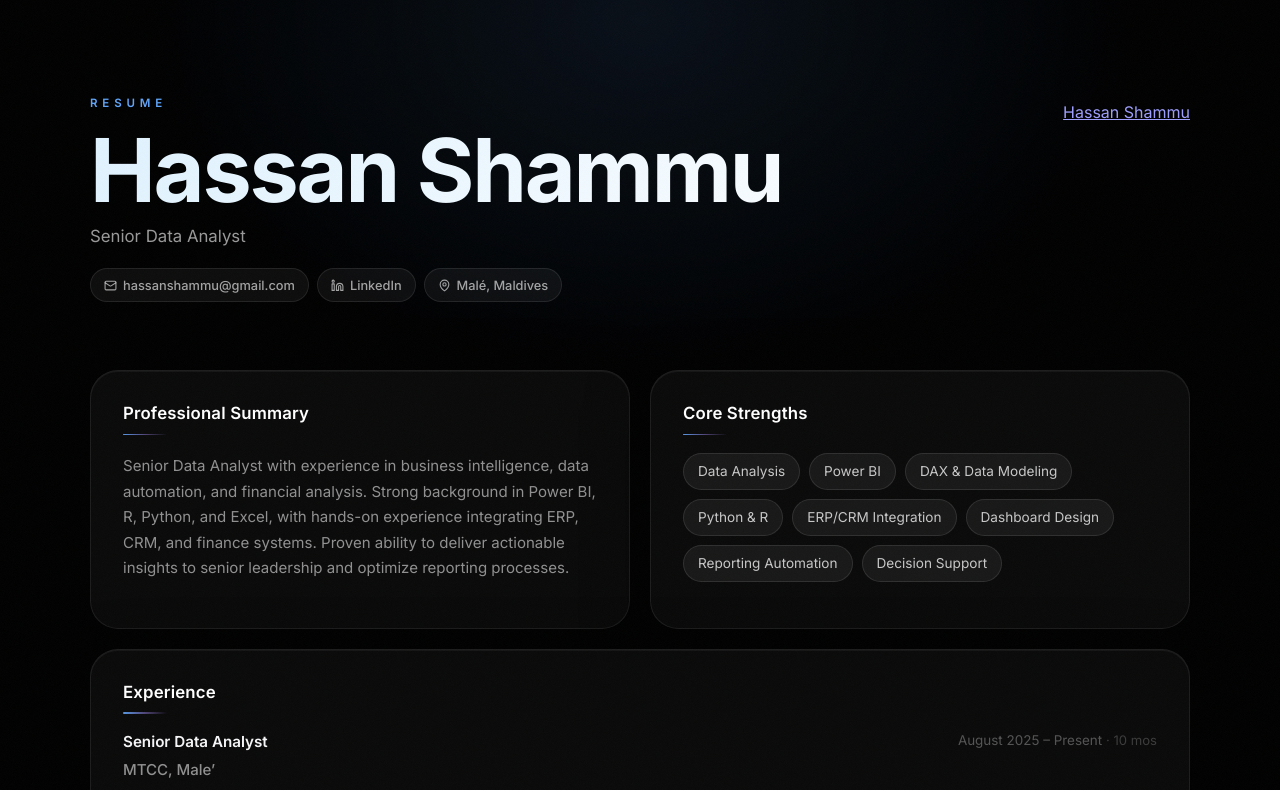
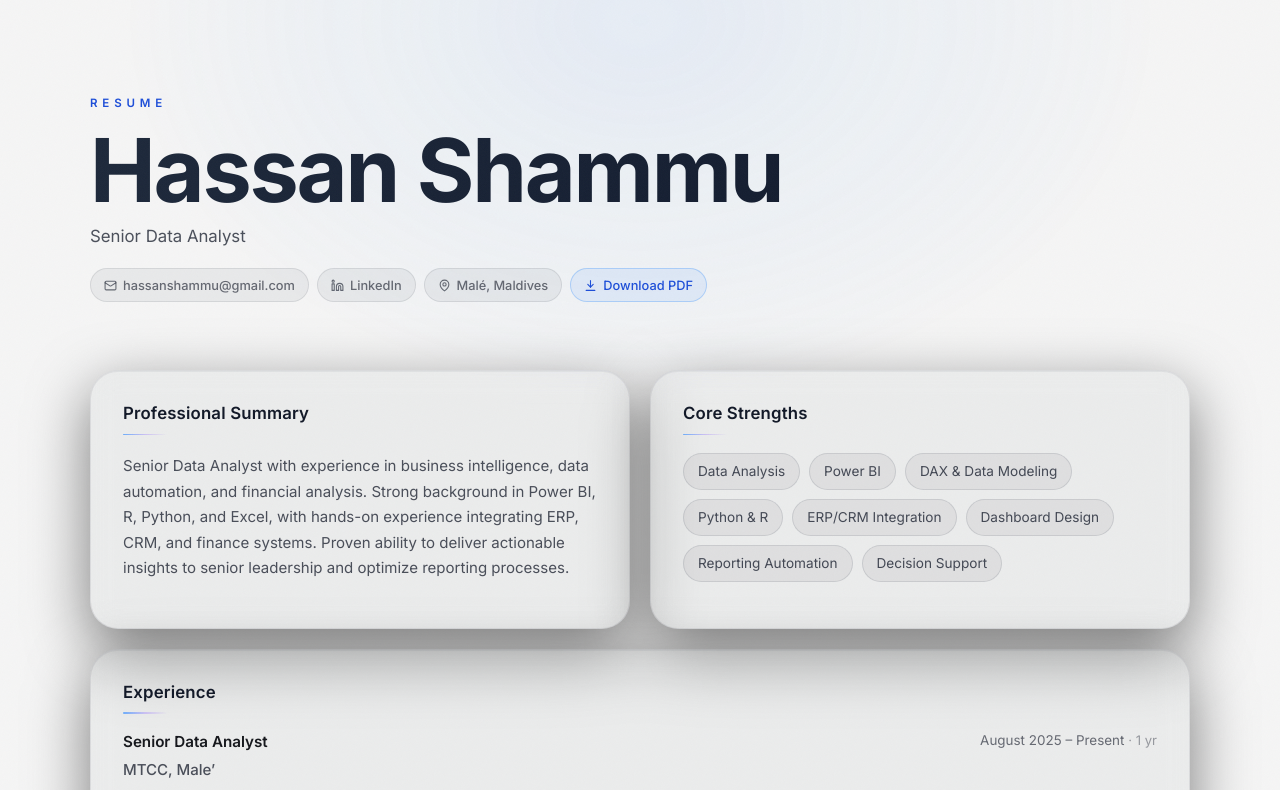
Before and after one commit to shammu119/Hassan_Shammu_Resume, a plain HTML site: page index.html in a window 1280 px wide. Shown: the top 790 px of the page. Drawn offline with Linux system fonts and the light colour scheme.

Commit message:
Refactor code structure for improved readability and maintainability

```diff
--- a/index.html
+++ b/index.html
@@ -5,6 +5,51 @@
     <meta name="viewport" content="width=device-width, initial-scale=1.0" />
     <title>Hassan Shammu | Resume</title>
     <meta name="description" content="Resume of Hassan Shammu, Senior Data Analyst." />
+    <link rel="canonical" href="https://shammu119.github.io/Hassan_Shammu_Resume/" />
+
+    <link rel="icon" type="image/svg+xml" href="favicon.svg" />
+    <link rel="apple-touch-icon" href="apple-touch-icon.png" />
+    <meta name="theme-color" content="#000000" media="(prefers-color-scheme: dark)" />
+    <meta name="theme-color" content="#f5f5f5" media="(prefers-color-scheme: light)" />
+
+    <meta property="og:type" content="profile" />
+    <meta property="og:title" content="Hassan Shammu | Senior Data Analyst" />
+    <meta property="og:description" content="Resume of Hassan Shammu, Senior Data Analyst — Power BI, DAX, Python, R, and BI dashboard design." />
+    <meta property="og:url" content="https://shammu119.github.io/Hassan_Shammu_Resume/" />
+    <meta property="og:image" content="https://shammu119.github.io/Hassan_Shammu_Resume/og-image.png" />
+    <meta property="og:image:width" content="1200" />
+    <meta property="og:image:height" content="630" />
+
+    <meta name="twitter:card" content="summary_large_image" />
+    <meta name="twitter:title" content="Hassan Shammu | Senior Data Analyst" />
+    <meta name="twitter:description" content="Resume of Hassan Shammu, Senior Data Analyst — Power BI, DAX, Python, R, and BI dashboard design." />
+    <meta name="twitter:image" content="https://shammu119.github.io/Hassan_Shammu_Resume/og-image.png" />
+
+    <script type="application/ld+json">
+      {
+        "@context": "https://schema.org",
+        "@type": "Person",
+        "name": "Hassan Shammu",
+        "jobTitle": "Senior Data Analyst",
+        "url": "https://shammu119.github.io/Hassan_Shammu_Resume/",
+        "email": "mailto:hassanshammu@gmail.com",
+        "sameAs": ["https://www.linkedin.com/in/hassan-shammu-7b8138206"],
+        "address": {
+          "@type": "PostalAddress",
+          "addressLocality": "Malé",
+          "addressCountry": "MV"
+        },
+        "worksFor": {
+          "@type": "Organization",
+          "name": "MTCC"
+        },
+        "alumniOf": {
+          "@type": "CollegeOrUniversity",
+          "name": "Sunway University"
+        }
+      }
+    </script>
+
     <link rel="preconnect" href="https://fonts.googleapis.com" />
     <link rel="preconnect" href="https://fonts.gstatic.com" crossorigin />
     <link
@@ -12,13 +57,11 @@
       rel="stylesheet"
     />
     <link rel="stylesheet" href="styles.css" />
-    <script src="https://platform.linkedin.com/badges/js/profile.js" async defer type="text/javascript"></script>
+    <script src="main.js" defer></script>
   </head>
   <body>
 <main class="page-shell">
-      <header class="hero-card">
-        <div class="hero-layout">
-          <div class="hero-copy">
+      <header class="hero-card reveal">
         <p class="eyebrow">Resume</p>
         <h1>Hassan Shammu</h1>
         <p class="tagline">Senior Data Analyst</p>
@@ -35,30 +78,14 @@
             <svg width="13" height="13" viewBox="0 0 24 24" fill="none" stroke="currentColor" stroke-width="2" stroke-linecap="round" stroke-linejoin="round"><path d="M20 10c0 6-8 12-8 12s-8-6-8-12a8 8 0 0 1 16 0Z"/><circle cx="12" cy="10" r="3"/></svg>
             Malé, Maldives
           </span>
-            </div>
-          </div>
-          <div class="linkedin-badge-wrap">
-            <div
-              class="badge-base LI-profile-badge"
-              data-locale="en_US"
-              data-size="large"
-              data-theme="dark"
-              data-type="HORIZONTAL"
-              data-vanity="hassan-shammu-7b8138206"
-              data-version="v1"
-            >
-              <a
-                class="badge-base__link LI-simple-link"
-                href="https://mv.linkedin.com/in/hassan-shammu-7b8138206?trk=profile-badge"
-              >
-                Hassan Shammu
-              </a>
-            </div>
-          </div>
+          <button type="button" id="download-pdf" class="contact-link contact-link--cta">
+            <svg width="13" height="13" viewBox="0 0 24 24" fill="none" stroke="currentColor" stroke-width="2" stroke-linecap="round" stroke-linejoin="round"><path d="M12 15V3"/><path d="m7 10 5 5 5-5"/><path d="M20 21H4"/></svg>
+            Download PDF
+          </button>
         </div>
       </header>
 
-      <section class="grid two-col">
+      <section class="grid two-col reveal">
         <article class="card">
           <h2>Professional Summary</h2>
           <p>
@@ -84,7 +111,7 @@
         </article>
       </section>
 
-      <section class="card">
+      <section class="card reveal">
         <h2>Experience</h2>
 
         <article class="experience-item">
@@ -93,7 +120,7 @@
               <h3>Senior Data Analyst</h3>
               <p class="company">MTCC, Male’</p>
             </div>
-            <span class="date">August 2025 – Present <span class="duration">· 10 mos</span></span>
+            <span class="date">August 2025 – Present <span class="duration" data-start="2025-08-01">· 10 mos</span></span>
           </div>
           <ul>
             <li>Collected, cleaned, and transformed data from ERP, CRM, finance, and operations systems.</li>
@@ -140,7 +167,7 @@
         </article>
       </section>
 
-      <section class="grid two-col">
+      <section class="grid two-col reveal">
         <article class="card">
           <h2>Education</h2>
           <p class="subtle-label">Bachelor of Science (Honours) in Financial Economics</p>
@@ -156,7 +183,7 @@
         </article>
       </section>
 
-      <section class="card">
+      <section class="card reveal">
         <h2>Skills</h2>
         <div class="skills-grid">
           <div>
--- /dev/null
+++ b/main.js
@@ -0,0 +1,49 @@
+(function () {
+  document.querySelectorAll('.duration[data-start]').forEach(function (el) {
+    var start = new Date(el.dataset.start + 'T00:00:00');
+    var now = new Date();
+    var months = (now.getFullYear() - start.getFullYear()) * 12 + (now.getMonth() - start.getMonth());
+    if (now.getDate() < start.getDate()) months--;
+    months = Math.max(months, 0);
+
+    var years = Math.floor(months / 12);
+    var remMonths = months % 12;
+    var parts = [];
+    if (years) parts.push(years + (years === 1 ? ' yr' : ' yrs'));
+    if (remMonths || !years) parts.push(remMonths + (remMonths === 1 ? ' mo' : ' mos'));
+    el.textContent = '· ' + parts.join(' ');
+  });
+
+  var reduceMotion = window.matchMedia('(prefers-reduced-motion: reduce)').matches;
+
+  var revealEls = document.querySelectorAll('.reveal');
+  if (reduceMotion || !('IntersectionObserver' in window)) {
+    revealEls.forEach(function (el) { el.classList.add('in-view'); });
+  } else {
+    var observer = new IntersectionObserver(
+      function (entries) {
+        entries.forEach(function (entry) {
+          if (entry.isIntersecting) {
+            entry.target.classList.add('in-view');
+            observer.unobserve(entry.target);
+          }
+        });
+      },
+      { threshold: 0.15, rootMargin: '0px 0px -40px 0px' }
+    );
+    revealEls.forEach(function (el) { observer.observe(el); });
+  }
+
+  if (!reduceMotion) {
+    document.querySelectorAll('.card').forEach(function (card) {
+      card.addEventListener('mousemove', function (e) {
+        var rect = card.getBoundingClientRect();
+        card.style.setProperty('--mx', (e.clientX - rect.left) + 'px');
+        card.style.setProperty('--my', (e.clientY - rect.top) + 'px');
+      });
+    });
+  }
+
+  var printBtn = document.getElementById('download-pdf');
+  if (printBtn) printBtn.addEventListener('click', function () { window.print(); });
+})();
--- a/styles.css
+++ b/styles.css
@@ -2,13 +2,30 @@
   color-scheme: dark;
   --bg: #000000;
   --text: #f5f5f7;
-  --muted: rgba(255, 255, 255, 0.55);
-  --subtle: rgba(255, 255, 255, 0.3);
+  --on-surface: 255, 255, 255;
+  --muted: rgba(var(--on-surface), 0.55);
+  --subtle: rgba(var(--on-surface), 0.3);
   --accent: #60a5fa;
-  --border: rgba(255, 255, 255, 0.08);
-  --glass: rgba(255, 255, 255, 0.04);
+  --border: rgba(var(--on-surface), 0.08);
+  --glass: rgba(var(--on-surface), 0.04);
   --gap: 20px;
   --card-pad: 32px;
+}
+
+/* ── Light mode — same structure, inverted ink ── */
+@media (prefers-color-scheme: light) {
+  :root {
+    color-scheme: light;
+    --bg: #f5f5f5;
+    --text: #15171c;
+    --on-surface: 17, 24, 39;
+    /* Higher alpha than the dark-mode values: white-on-black and
+       dark-on-light don't reach equal contrast at equal alpha, so these
+       are re-tuned to clear WCAG AA (4.5:1) for real body text. */
+    --muted: rgba(var(--on-surface), 0.75);
+    --subtle: rgba(var(--on-surface), 0.62);
+    --accent: #1d4ed8;
+  }
 }
 
 * { box-sizing: border-box; }
@@ -75,20 +92,24 @@ body::after {
 
 /* ── Minimal glass cards ── */
 .card {
-  background: var(--glass);
+  --spot-a: 0;
+  background:
+    radial-gradient(360px circle at var(--mx, 50%) var(--my, 50%), rgba(96, 165, 250, var(--spot-a)), transparent 70%),
+    var(--glass);
   border: 1px solid var(--border);
   backdrop-filter: blur(14px) saturate(160%);
   -webkit-backdrop-filter: blur(14px) saturate(160%);
   box-shadow:
-    inset 0 1px 0 rgba(255, 255, 255, 0.05),
+    inset 0 1px 0 rgba(var(--on-surface), 0.05),
     0 20px 60px rgba(0, 0, 0, 0.5);
 }
 
 .card:hover {
-  border-color: rgba(255, 255, 255, 0.14);
+  --spot-a: 0.14;
+  border-color: rgba(var(--on-surface), 0.14);
   transform: translateY(-2px);
   box-shadow:
-    inset 0 1px 0 rgba(255, 255, 255, 0.08),
+    inset 0 1px 0 rgba(var(--on-surface), 0.08),
     0 32px 80px rgba(0, 0, 0, 0.6);
 }
 
@@ -103,17 +124,27 @@ body::after {
   padding: 56px 0 48px;
 }
 
-/* ── Load animations ── */
-@keyframes fadeInUp {
-  from { opacity: 0; transform: translateY(22px); }
-  to   { opacity: 1; transform: translateY(0); }
+/* ── Scroll reveal ── */
+.reveal {
+  opacity: 0;
+  transform: translateY(22px);
+  transition: opacity 0.7s cubic-bezier(0.22, 1, 0.36, 1), transform 0.7s cubic-bezier(0.22, 1, 0.36, 1);
 }
 
-.hero-card                   { animation: fadeInUp 0.7s cubic-bezier(0.22, 1, 0.36, 1) both; }
-.page-shell > *:nth-child(2) { animation: fadeInUp 0.7s cubic-bezier(0.22, 1, 0.36, 1) 0.10s both; }
-.page-shell > *:nth-child(3) { animation: fadeInUp 0.7s cubic-bezier(0.22, 1, 0.36, 1) 0.20s both; }
-.page-shell > *:nth-child(4) { animation: fadeInUp 0.7s cubic-bezier(0.22, 1, 0.36, 1) 0.30s both; }
-.page-shell > *:nth-child(5) { animation: fadeInUp 0.7s cubic-bezier(0.22, 1, 0.36, 1) 0.40s both; }
+.reveal.in-view {
+  opacity: 1;
+  transform: translateY(0);
+}
+
+/* ── Motion preference ── */
+@media (prefers-reduced-motion: reduce) {
+  *, *::before, *::after {
+    animation-duration: 0.01ms !important;
+    animation-iteration-count: 1 !important;
+    transition-duration: 0.01ms !important;
+  }
+  .reveal { opacity: 1; transform: none; }
+}
 
 /* ── Typography ── */
 .eyebrow {
@@ -154,13 +185,26 @@ h1 {
   animation: shimmer 10s ease-in-out infinite;
 }
 
+@media (prefers-color-scheme: light) {
+  h1 {
+    background-image: linear-gradient(
+      120deg,
+      #0f172a  0%,
+      #1e3a8a 22%,
+      #0f172a  44%,
+      #1e293b 66%,
+      #0f172a 100%
+    );
+  }
+}
+
 h2 {
   font-size: 1.05rem;
   font-weight: 600;
   letter-spacing: 0.01em;
   margin-top: 0;
   margin-bottom: 18px;
-  color: #fff;
+  color: rgba(var(--on-surface), 1);
   text-wrap: balance;
   position: relative;
   padding-bottom: 12px;
@@ -178,33 +222,12 @@ h2::after {
 
 h3 { font-size: 0.95rem; font-weight: 600; margin: 0 0 6px; color: var(--text); text-wrap: balance; }
 
-.tagline { color: rgba(255,255,255,0.6); font-size: 1.05rem; font-weight: 400; margin: 0 0 22px; }
+.tagline { color: var(--muted); font-size: 1.05rem; font-weight: 400; margin: 0 0 22px; }
 
 .card p, .card li { color: var(--muted); line-height: 1.7; font-size: 0.94rem; }
 
 /* ── Contact links — monochrome minimal ── */
 .contact-links { display: flex; flex-wrap: wrap; gap: 8px; }
-
-.hero-layout {
-  display: flex;
-  justify-content: space-between;
-  align-items: flex-start;
-  gap: 24px;
-}
-
-.hero-copy { flex: 1; }
-
-.linkedin-badge-wrap {
-  margin-top: 6px;
-  display: flex;
-  align-items: flex-start;
-  justify-content: flex-end;
-  flex-shrink: 0;
-}
-
-.linkedin-badge-wrap .LI-profile-badge {
-  display: inline-block;
-}
 
 .contact-link {
   display: inline-flex;
@@ -216,17 +239,31 @@ h3 { font-size: 0.95rem; font-weight: 600; margin: 0 0 6px; color: var(--text);
   padding: 6px 13px;
   min-height: 34px;
   border-radius: 999px;
-  color: rgba(255, 255, 255, 0.62);
-  background: rgba(255, 255, 255, 0.05);
-  border: 1px solid rgba(255, 255, 255, 0.09);
+  color: rgba(var(--on-surface), 0.62);
+  background: rgba(var(--on-surface), 0.05);
+  border: 1px solid rgba(var(--on-surface), 0.09);
   transition: background 0.2s, border-color 0.2s, color 0.2s;
   white-space: nowrap;
 }
 
 .contact-link:hover {
-  background: rgba(255, 255, 255, 0.09);
-  border-color: rgba(255, 255, 255, 0.16);
-  color: rgba(255, 255, 255, 0.9);
+  background: rgba(var(--on-surface), 0.09);
+  border-color: rgba(var(--on-surface), 0.16);
+  color: rgba(var(--on-surface), 0.9);
+}
+
+.contact-link--cta {
+  color: var(--accent);
+  background: rgba(96, 165, 250, 0.12);
+  border-color: rgba(96, 165, 250, 0.4);
+  cursor: pointer;
+  font-family: inherit;
+}
+
+.contact-link--cta:hover {
+  background: rgba(96, 165, 250, 0.2);
+  border-color: rgba(96, 165, 250, 0.6);
+  color: var(--accent);
 }
 
 /* ── Layout ── */
@@ -244,27 +281,27 @@ h3 { font-size: 0.95rem; font-weight: 600; margin: 0 0 6px; color: var(--text);
 .chip-list li + li { margin-top: 0; }
 
 .chip-list li {
-  background: rgba(255, 255, 255, 0.06);
-  border: 1px solid rgba(255, 255, 255, 0.1);
+  background: rgba(var(--on-surface), 0.06);
+  border: 1px solid rgba(var(--on-surface), 0.1);
   border-radius: 999px;
   padding: 6px 14px;
-  color: rgba(255, 255, 255, 0.76);
+  color: rgba(var(--on-surface), 0.76);
   font-size: 0.85rem;
   font-weight: 400;
   transition: background 0.2s, border-color 0.2s, color 0.2s;
 }
 
 .chip-list li:hover {
-  background: rgba(255, 255, 255, 0.1);
-  border-color: rgba(255, 255, 255, 0.18);
-  color: #fff;
+  background: rgba(var(--on-surface), 0.1);
+  border-color: rgba(var(--on-surface), 0.18);
+  color: rgba(var(--on-surface), 1);
 }
 
 /* ── Experience ── */
 .experience-item + .experience-item {
   margin-top: 24px;
   padding-top: 24px;
-  border-top: 1px solid rgba(255, 255, 255, 0.07);
+  border-top: 1px solid rgba(var(--on-surface), 0.07);
 }
 
 .experience-header {
@@ -277,7 +314,12 @@ h3 { font-size: 0.95rem; font-weight: 600; margin: 0 0 6px; color: var(--text);
 
 .company      { color: var(--accent); font-size: 0.88rem; font-weight: 500; margin: 2px 0 0; }
 .date         { white-space: nowrap; color: var(--subtle); font-size: 0.84rem; }
-.duration     { color: rgba(255, 255, 255, 0.2); font-size: 0.82rem; }
+.duration     { color: rgba(var(--on-surface), 0.2); font-size: 0.82rem; }
+
+@media (prefers-color-scheme: light) {
+  /* At the dark-mode alpha this would be almost invisible on a light page. */
+  .duration { color: rgba(var(--on-surface), 0.4); }
+}
 .subtle-label { color: var(--text); font-size: 0.95rem; font-weight: 500; margin: 0 0 4px; }
 
 ul { margin: 0; padding-left: 18px; }
@@ -287,16 +329,16 @@ li + li { margin-top: 8px; }
 .skills-grid { display: grid; grid-template-columns: repeat(3, 1fr); gap: 14px; }
 
 .skills-grid div {
-  background: rgba(255, 255, 255, 0.03);
-  border: 1px solid rgba(255, 255, 255, 0.07);
+  background: rgba(var(--on-surface), 0.03);
+  border: 1px solid rgba(var(--on-surface), 0.07);
   border-radius: 20px;
   padding: 18px;
   transition: background 0.2s, border-color 0.2s;
 }
 
 .skills-grid div:hover {
-  background: rgba(255, 255, 255, 0.06);
-  border-color: rgba(255, 255, 255, 0.13);
+  background: rgba(var(--on-surface), 0.06);
+  border-color: rgba(var(--on-surface), 0.13);
 }
 
 /* ── Tablet (920px) ── */
@@ -334,6 +376,10 @@ li + li { margin-top: 8px; }
 
   .page-shell { width: 100%; padding: 0; max-width: none; gap: 14px; }
 
+  .reveal { opacity: 1 !important; transform: none !important; }
+
+  #download-pdf { display: none !important; }
+
   .hero-card {
     background: transparent !important;
     border: none !important;
```
Also changed, not shown: apple-touch-icon.png (added), favicon.svg (added), og-image.png (added). Lines whose indentation alone changed are shown as unchanged.
